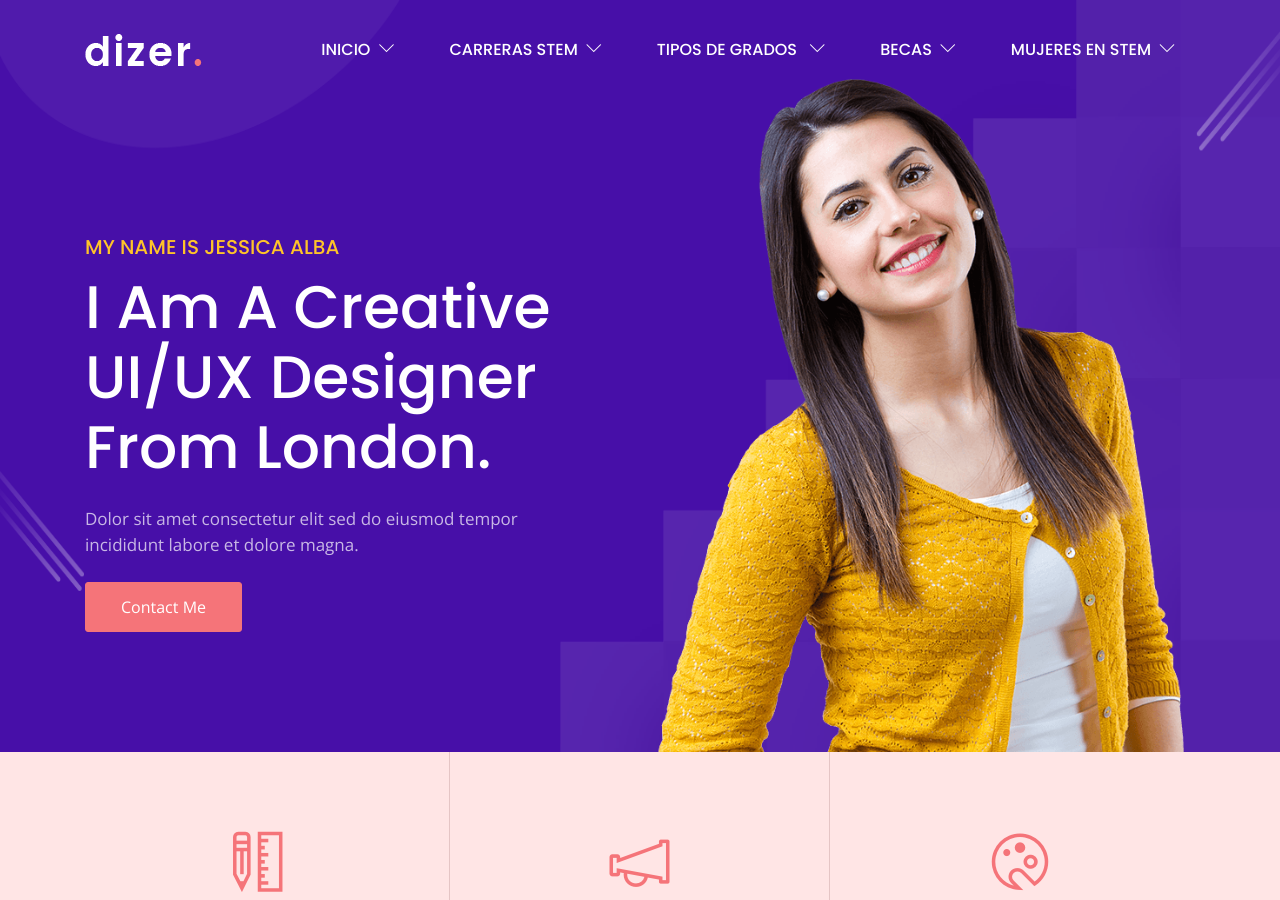
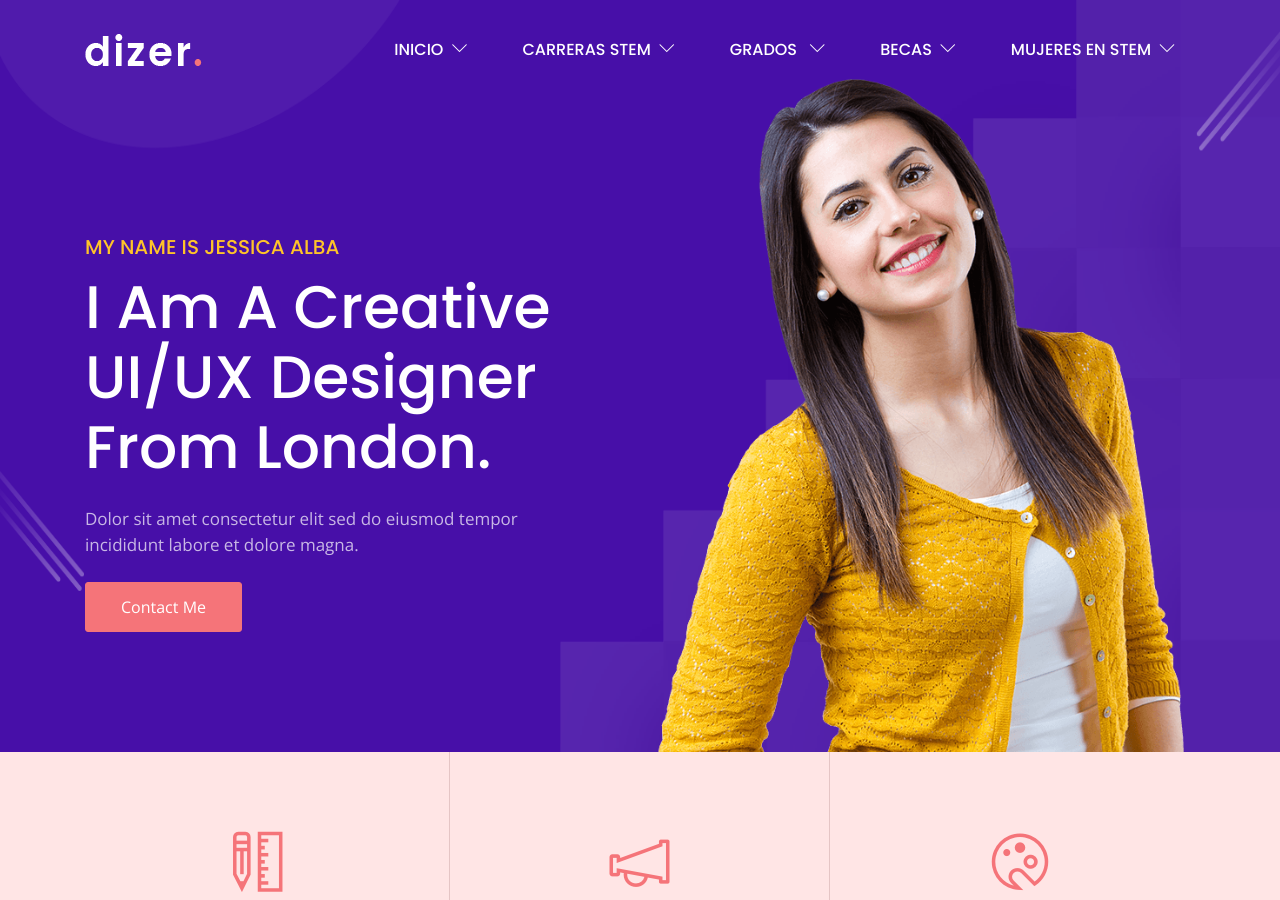
Before and after one commit to estaennosotraspiloto/estaennosotraspiloto, a Jekyll site: the page built from index.html, in a window 1280 px wide and 900 px high. Built offline with Jekyll 4.4.1, drawn with Linux system fonts in a browser that asks for light colours.

Commit message:
Update from Forestry.io estaennosotraspiloto updated _data/navigation.yml

```diff
--- a/_data/navigation.yml
+++ b/_data/navigation.yml
@@ -16,7 +16,7 @@ main:
     url: "/about"
   - name: About Me
     url: "/about-me"
-- name: 'Tipos de grados '
+- name: 'Grados '
   url: "/blog-1"
   submenu:
   - name: Blog One
```
